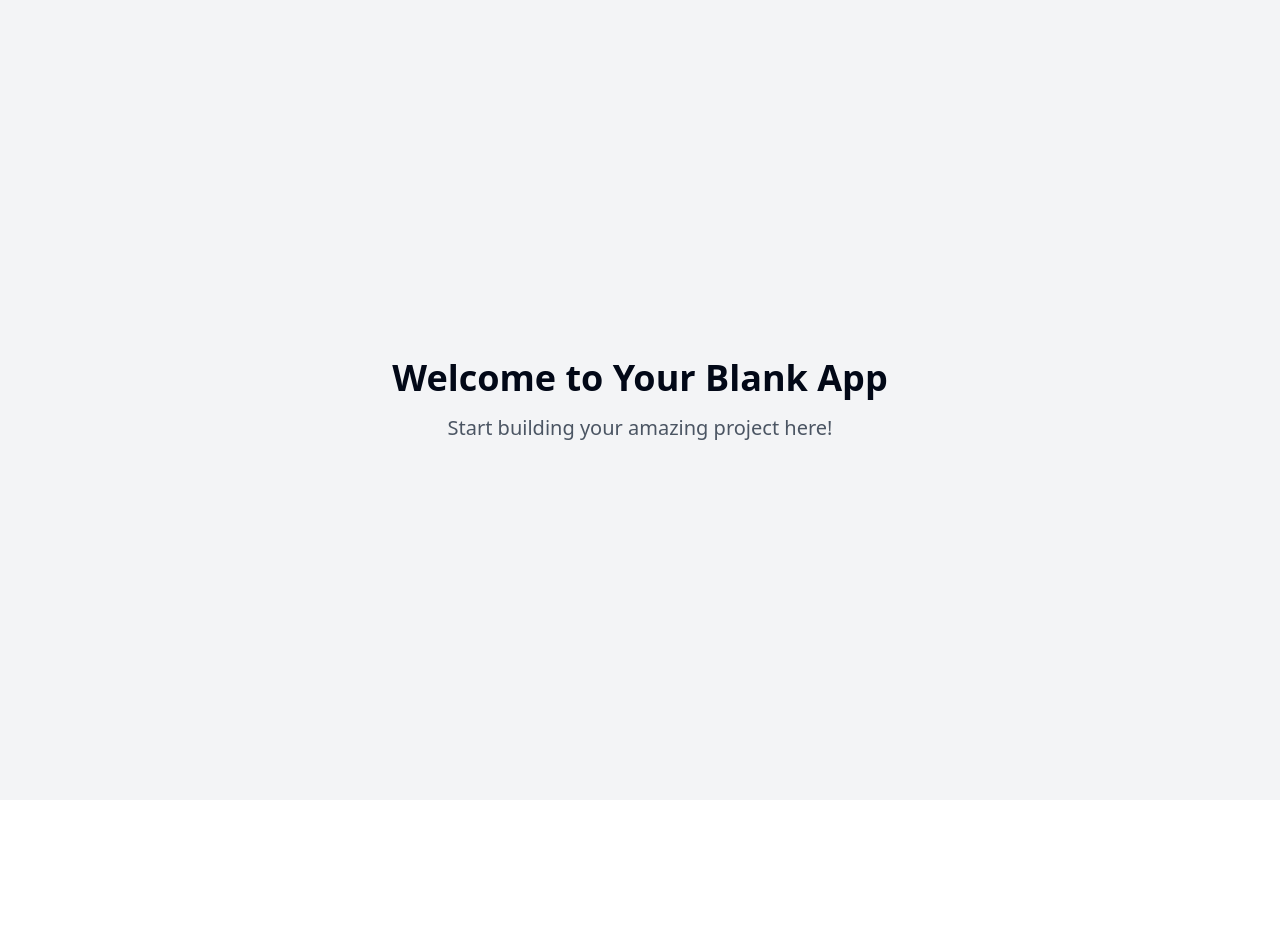
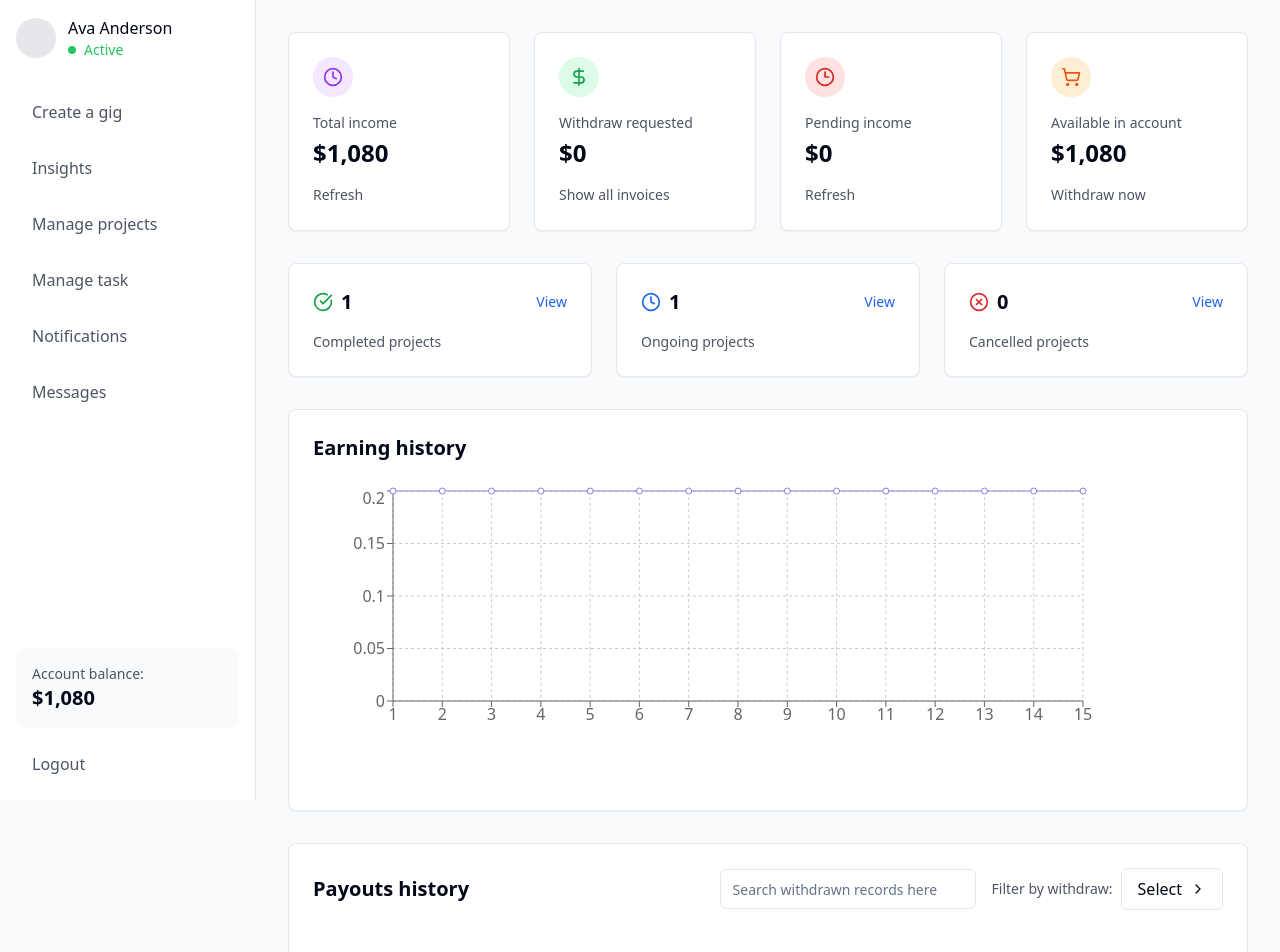
Before and after one commit to Manusosi/microtaskers, a React (Vite) app: page / in a window 1280 px wide. Shown: the top 952 px of the page. Before the commit the page ends 800 px from the top, so only its background shows below. Built offline with nearby package versions, Linux system fonts and the light colour scheme.

Commit message:
Improve admin dashboard design
Revamp the admin dashboard for the microjobs webapp to enhance its visual appeal and modernize the user interface, aligning it with the provided design reference.
[skip gpt_engineer]

```diff
--- a/src/pages/Index.tsx
+++ b/src/pages/Index.tsx
@@ -1,11 +1,237 @@
-// Update this page (the content is just a fallback if you fail to update the page)
+import { Card, CardContent } from "@/components/ui/card";
+import { Input } from "@/components/ui/input";
+import {
+  Table,
+  TableHeader,
+  TableRow,
+  TableHead,
+  TableBody,
+  TableCell,
+} from "@/components/ui/table";
+import { LineChart, Line, XAxis, YAxis, CartesianGrid, Tooltip } from "recharts";
+import {
+  Clock,
+  DollarSign,
+  CheckCircle,
+  XCircle,
+  Clock3,
+  ShoppingCart,
+  ChevronRight
+} from "lucide-react";
 
 const Index = () => {
+  // Mock data for the earnings chart
+  const earningData = Array.from({ length: 15 }, (_, i) => ({
+    name: i + 1,
+    amount: 0.2,
+  }));
+
   return (
-    <div className="min-h-screen flex items-center justify-center bg-gray-100">
-      <div className="text-center">
-        <h1 className="text-4xl font-bold mb-4">Welcome to Your Blank App</h1>
-        <p className="text-xl text-gray-600">Start building your amazing project here!</p>
+    <div className="min-h-screen bg-gray-50">
+      {/* Sidebar */}
+      <div className="fixed left-0 top-0 h-full w-64 bg-white border-r border-gray-200 p-4">
+        <div className="flex items-center space-x-3 mb-8">
+          <div className="w-10 h-10 rounded-full bg-gray-200" />
+          <div>
+            <h3 className="font-medium">Ava Anderson</h3>
+            <span className="text-sm text-green-500 flex items-center">
+              <span className="w-2 h-2 rounded-full bg-green-500 mr-2" />
+              Active
+            </span>
+          </div>
+        </div>
+
+        <nav className="space-y-4">
+          <button className="w-full text-left px-4 py-2 rounded-lg hover:bg-gray-100 flex items-center space-x-3">
+            <span className="text-gray-600">Create a gig</span>
+          </button>
+          <button className="w-full text-left px-4 py-2 rounded-lg hover:bg-gray-100 flex items-center space-x-3">
+            <span className="text-gray-600">Insights</span>
+          </button>
+          <button className="w-full text-left px-4 py-2 rounded-lg hover:bg-gray-100 flex items-center space-x-3">
+            <span className="text-gray-600">Manage projects</span>
+          </button>
+          <button className="w-full text-left px-4 py-2 rounded-lg hover:bg-gray-100 flex items-center space-x-3">
+            <span className="text-gray-600">Manage task</span>
+          </button>
+          <button className="w-full text-left px-4 py-2 rounded-lg hover:bg-gray-100 flex items-center space-x-3">
+            <span className="text-gray-600">Notifications</span>
+          </button>
+          <button className="w-full text-left px-4 py-2 rounded-lg hover:bg-gray-100 flex items-center space-x-3">
+            <span className="text-gray-600">Messages</span>
+          </button>
+        </nav>
+
+        <div className="absolute bottom-4 left-4 right-4 space-y-4">
+          <div className="p-4 bg-gray-50 rounded-lg">
+            <div className="text-sm text-gray-600">Account balance:</div>
+            <div className="text-xl font-semibold">$1,080</div>
+          </div>
+          <button className="w-full text-left px-4 py-2 rounded-lg hover:bg-gray-100 flex items-center space-x-3">
+            <span className="text-gray-600">Logout</span>
+          </button>
+        </div>
+      </div>
+
+      {/* Main content */}
+      <div className="ml-64 p-8">
+        <div className="grid grid-cols-4 gap-6 mb-8">
+          <Card className="bg-white">
+            <CardContent className="p-6">
+              <div className="w-10 h-10 rounded-full bg-purple-100 flex items-center justify-center mb-4">
+                <Clock className="w-5 h-5 text-purple-600" />
+              </div>
+              <div className="text-sm text-gray-600 mb-1">Total income</div>
+              <div className="text-2xl font-semibold">$1,080</div>
+              <button className="mt-4 text-sm text-gray-600">Refresh</button>
+            </CardContent>
+          </Card>
+
+          <Card>
+            <CardContent className="p-6">
+              <div className="w-10 h-10 rounded-full bg-green-100 flex items-center justify-center mb-4">
+                <DollarSign className="w-5 h-5 text-green-600" />
+              </div>
+              <div className="text-sm text-gray-600 mb-1">Withdraw requested</div>
+              <div className="text-2xl font-semibold">$0</div>
+              <button className="mt-4 text-sm text-gray-600">Show all invoices</button>
+            </CardContent>
+          </Card>
+
+          <Card>
+            <CardContent className="p-6">
+              <div className="w-10 h-10 rounded-full bg-red-100 flex items-center justify-center mb-4">
+                <Clock3 className="w-5 h-5 text-red-600" />
+              </div>
+              <div className="text-sm text-gray-600 mb-1">Pending income</div>
+              <div className="text-2xl font-semibold">$0</div>
+              <button className="mt-4 text-sm text-gray-600">Refresh</button>
+            </CardContent>
+          </Card>
+
+          <Card>
+            <CardContent className="p-6">
+              <div className="w-10 h-10 rounded-full bg-orange-100 flex items-center justify-center mb-4">
+                <ShoppingCart className="w-5 h-5 text-orange-600" />
+              </div>
+              <div className="text-sm text-gray-600 mb-1">Available in account</div>
+              <div className="text-2xl font-semibold">$1,080</div>
+              <button className="mt-4 text-sm text-gray-600">Withdraw now</button>
+            </CardContent>
+          </Card>
+        </div>
+
+        <div className="grid grid-cols-3 gap-6 mb-8">
+          <Card>
+            <CardContent className="p-6">
+              <div className="flex items-center justify-between mb-4">
+                <div className="flex items-center space-x-2">
+                  <CheckCircle className="w-5 h-5 text-green-600" />
+                  <span className="text-xl font-semibold">1</span>
+                </div>
+                <button className="text-sm text-blue-600">View</button>
+              </div>
+              <div className="text-sm text-gray-600">Completed projects</div>
+            </CardContent>
+          </Card>
+
+          <Card>
+            <CardContent className="p-6">
+              <div className="flex items-center justify-between mb-4">
+                <div className="flex items-center space-x-2">
+                  <Clock className="w-5 h-5 text-blue-600" />
+                  <span className="text-xl font-semibold">1</span>
+                </div>
+                <button className="text-sm text-blue-600">View</button>
+              </div>
+              <div className="text-sm text-gray-600">Ongoing projects</div>
+            </CardContent>
+          </Card>
+
+          <Card>
+            <CardContent className="p-6">
+              <div className="flex items-center justify-between mb-4">
+                <div className="flex items-center space-x-2">
+                  <XCircle className="w-5 h-5 text-red-600" />
+                  <span className="text-xl font-semibold">0</span>
+                </div>
+                <button className="text-sm text-blue-600">View</button>
+              </div>
+              <div className="text-sm text-gray-600">Cancelled projects</div>
+            </CardContent>
+          </Card>
+        </div>
+
+        <Card className="mb-8">
+          <CardContent className="p-6">
+            <h2 className="text-xl font-semibold mb-6">Earning history</h2>
+            <div className="w-full h-[300px]">
+              <LineChart
+                width={800}
+                height={250}
+                data={earningData}
+                margin={{ top: 5, right: 30, left: 20, bottom: 5 }}
+              >
+                <CartesianGrid strokeDasharray="3 3" />
+                <XAxis dataKey="name" />
+                <YAxis />
+                <Tooltip />
+                <Line
+                  type="monotone"
+                  dataKey="amount"
+                  stroke="#8884d8"
+                  activeDot={{ r: 8 }}
+                />
+              </LineChart>
+            </div>
+          </CardContent>
+        </Card>
+
+        <Card>
+          <CardContent className="p-6">
+            <div className="flex justify-between items-center mb-6">
+              <h2 className="text-xl font-semibold">Payouts history</h2>
+              <div className="flex items-center space-x-4">
+                <Input
+                  type="text"
+                  placeholder="Search withdrawn records here"
+                  className="w-64"
+                />
+                <div className="flex items-center space-x-2">
+                  <span className="text-sm text-gray-600">Filter by withdraw:</span>
+                  <button className="flex items-center space-x-2 px-4 py-2 border rounded-md">
+                    <span>Select</span>
+                    <ChevronRight className="w-4 h-4" />
+                  </button>
+                </div>
+              </div>
+            </div>
+
+            <Table>
+              <TableHeader>
+                <TableRow>
+                  <TableHead>Ref#</TableHead>
+                  <TableHead>Status</TableHead>
+                  <TableHead>Method</TableHead>
+                  <TableHead>Date</TableHead>
+                  <TableHead>Amount</TableHead>
+                </TableRow>
+              </TableHeader>
+              <TableBody>
+                <TableRow>
+                  <TableCell colSpan={5} className="text-center py-8">
+                    <div className="flex flex-col items-center">
+                      <div className="w-32 h-32 bg-gray-100 rounded-full flex items-center justify-center mb-4">
+                        <span className="text-4xl">😕</span>
+                      </div>
+                      <div className="text-lg font-medium">Oops!! record not found</div>
+                    </div>
+                  </TableCell>
+                </TableRow>
+              </TableBody>
+            </Table>
+          </CardContent>
+        </Card>
       </div>
     </div>
   );
```
